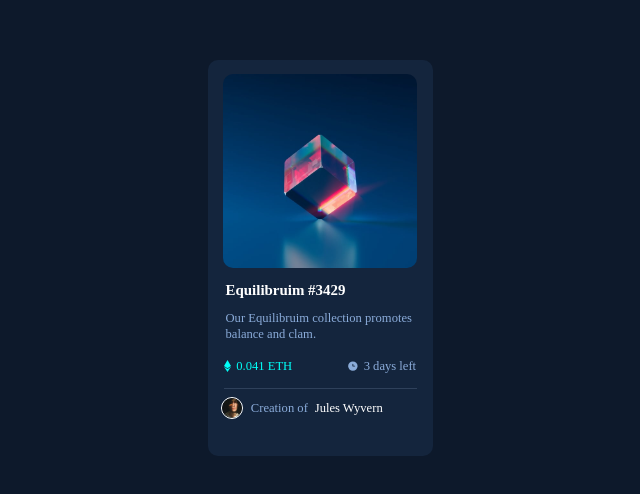
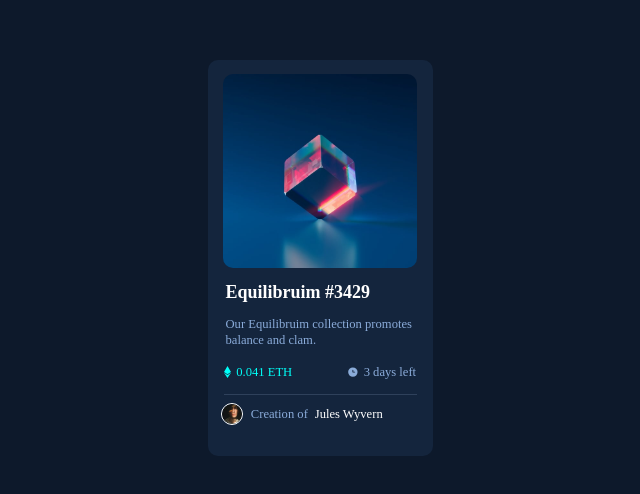
Before and after one commit to Abdalrzakalsouki/NFT-preview-card-component, a plain HTML site: page index.html in a window 1280 px wide. Shown: the part 142-636 px from the top of the page, without its empty margins (320-960 px from the left). Drawn offline with Linux system fonts and the light colour scheme; a web font is replaced by a local one.

Commit message:
solve minor level-one heading

```diff
--- a/index.html
+++ b/index.html
@@ -26,7 +26,7 @@
           <img src="./images/image-equilibrium.jpg" alt="cover image" />
         </div>
         <div class="body">
-          <h5>Equilibruim #3429</h5>
+          <h1>Equilibruim #3429</h1>
           <p>Our Equilibruim collection promotes balance and clam.</p>
         </div>
         <div class="sub-body">
--- a/sass/main.scss
+++ b/sass/main.scss
@@ -27,9 +27,10 @@ body {
       .body {
         padding-left: 1em;
         padding-top: V.$PT;
-        h5 {
+        h1 {
           color: V.$white;
           margin-bottom: 0.7em;
+          font-size: V.$fs;
         }
         p {
           color: V.$SB;
```
Also changed, not shown: css/main.css.
